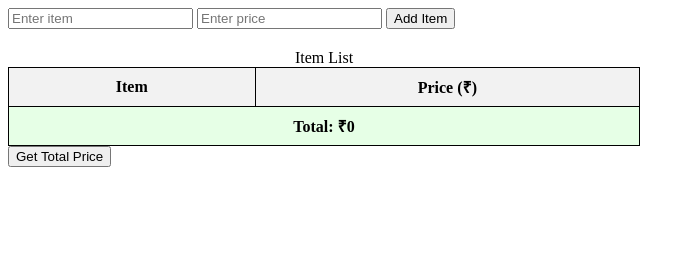
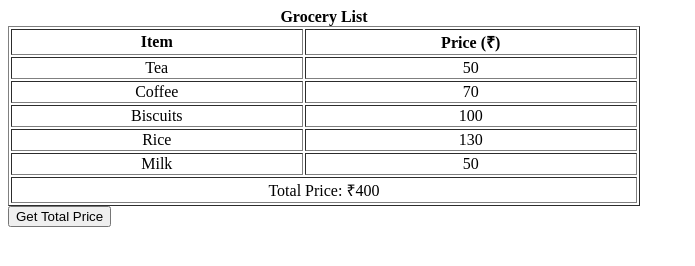
Before and after one commit to acciojob/grofers-checkout-itsaayush27, a website: page main.html in a window 1280 px wide. Both pictures are taken after a click on the button "Get Total Price". Shown: the whole page, without its empty margins (0-695 px from the left). Drawn offline with Linux system fonts and the light colour scheme.

Commit message:
created a submission

```diff
--- a/main.html
+++ b/main.html
@@ -1,33 +1,39 @@
 <!DOCTYPE html>
-
 <html>
-
 <head>
-	<link rel="stylesheet" href="styles.css">
+  <title>Grofers Checkout</title>
 </head>
-
 <body>
-    <!-- the entire body must be written by student -->
-    <div>
-    <input type="text" id="itemInput" placeholder="Enter item">
-    <input type="number" id="priceInput" placeholder="Enter price">
-    <button id="addBtn">Add Item</button>
-  </div>
-
-  <!-- Table -->
-  <table id="shopTable">
-    <caption>Item List</caption>
+  <table border="1" style="width:50%; text-align:center;">
+    <caption><b>Grocery List</b></caption>
     <tr>
       <th>Item</th>
       <th>Price (₹)</th>
     </tr>
+    <tr>
+      <td class="item">Tea</td>
+      <td class="prices">50</td>
+    </tr>
+    <tr>
+      <td class="item">Coffee</td>
+      <td class="prices">70</td>
+    </tr>
+    <tr>
+      <td class="item">Biscuits</td>
+      <td class="prices">100</td>
+    </tr>
+    <tr>
+      <td class="item">Rice</td>
+      <td class="prices">130</td>
+    </tr>
+    <tr>
+      <td class="item">Milk</td>
+      <td class="prices">50</td>
+    </tr>
   </table>
 
-  <!-- Button to calculate total -->
   <button id="getSumBtn">Get Total Price</button>
-    <script type="text/javascript" src="./script.js">
-</script>
 
+  <script src="script.js"></script>
 </body>
-
 </html>
--- a/script.js
+++ b/script.js
@@ -1,53 +1,28 @@
-const addBtn = document.getElementById("addBtn");
 const getSumBtn = document.getElementById("getSumBtn");
-const table = document.getElementById("shopTable");
 
-// Add new item row
-addBtn.addEventListener("click", () => {
-  const item = document.getElementById("itemInput").value.trim();
-  const price = document.getElementById("priceInput").value.trim();
+const getSum = () => {
+  const prices = document.querySelectorAll(".prices"); // select all prices
+  let total = 0;
 
-  if (item && price) {
-    const row = document.createElement("tr");
-
-    const itemCell = document.createElement("td");
-    itemCell.textContent = item;
-    itemCell.classList.add("item");
-
-    const priceCell = document.createElement("td");
-    priceCell.textContent = price;
-    priceCell.classList.add("price");
-
-    row.appendChild(itemCell);
-    row.appendChild(priceCell);
-    table.appendChild(row);
-
-    // clear inputs
-    document.getElementById("itemInput").value = "";
-    document.getElementById("priceInput").value = "";
-  } else {
-    alert("Please enter both item and price.");
-  }
-});
-
-// Calculate total
-getSumBtn.addEventListener("click", () => {
-  const prices = document.querySelectorAll(".price");
-  let total = 0;
-  prices.forEach(price => total += parseFloat(price.textContent));
+  prices.forEach(price => {
+    total += parseFloat(price.textContent); // add each price
+  });
 
   // Remove old total row if exists
   const oldRow = document.querySelector(".total-row");
   if (oldRow) oldRow.remove();
 
-  // Create total row
+  // Create new total row
   const totalRow = document.createElement("tr");
   totalRow.classList.add("total-row");
 
   const totalCell = document.createElement("td");
   totalCell.colSpan = 2;
-  totalCell.textContent = `Total: ₹${total}`;
+  totalCell.textContent = `Total Price: ₹${total}`;
 
   totalRow.appendChild(totalCell);
-  table.appendChild(totalRow);
-});
+
+  document.querySelector("table").appendChild(totalRow);
+};
+
+getSumBtn.addEventListener("click", getSum);
```
